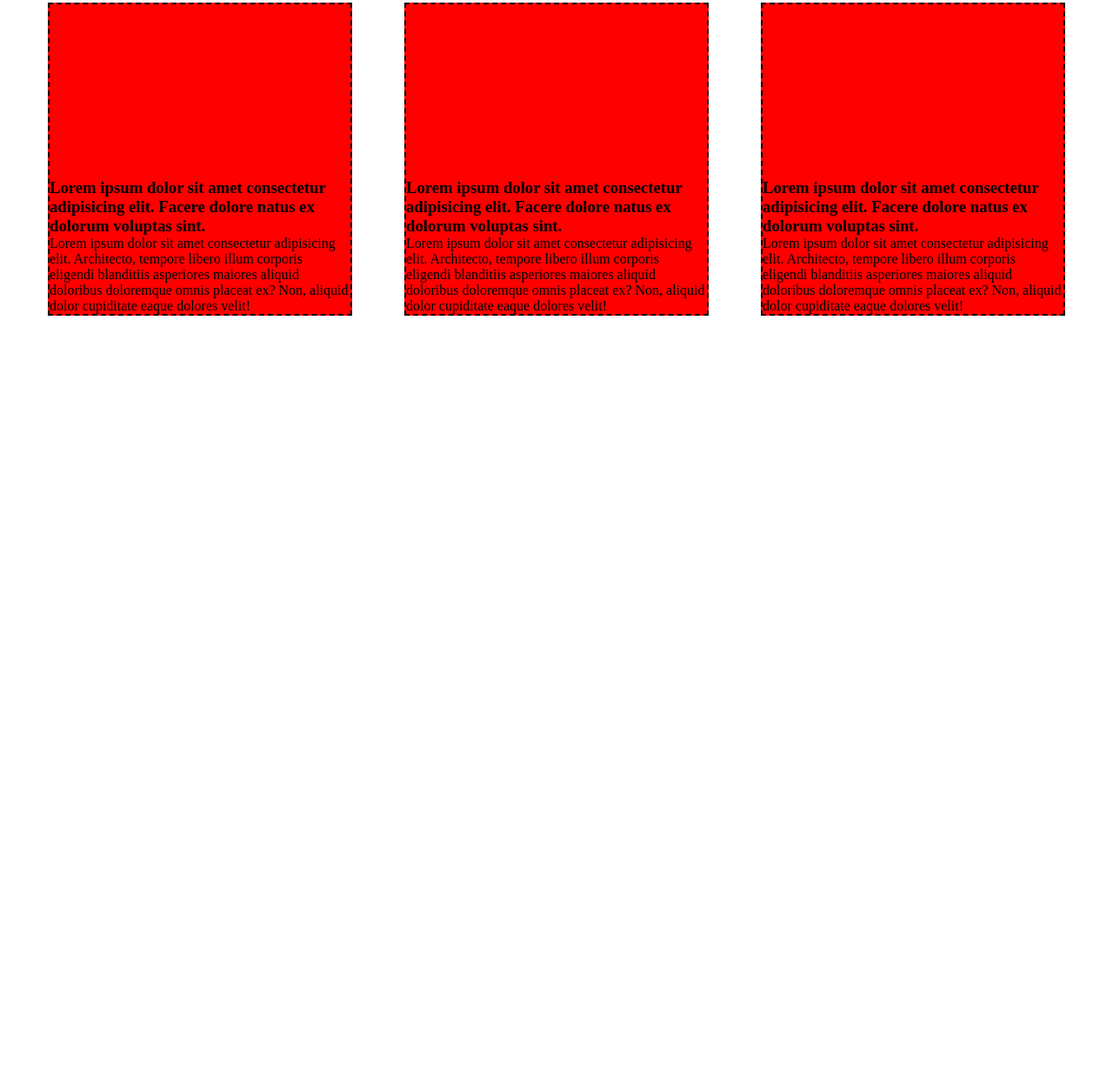
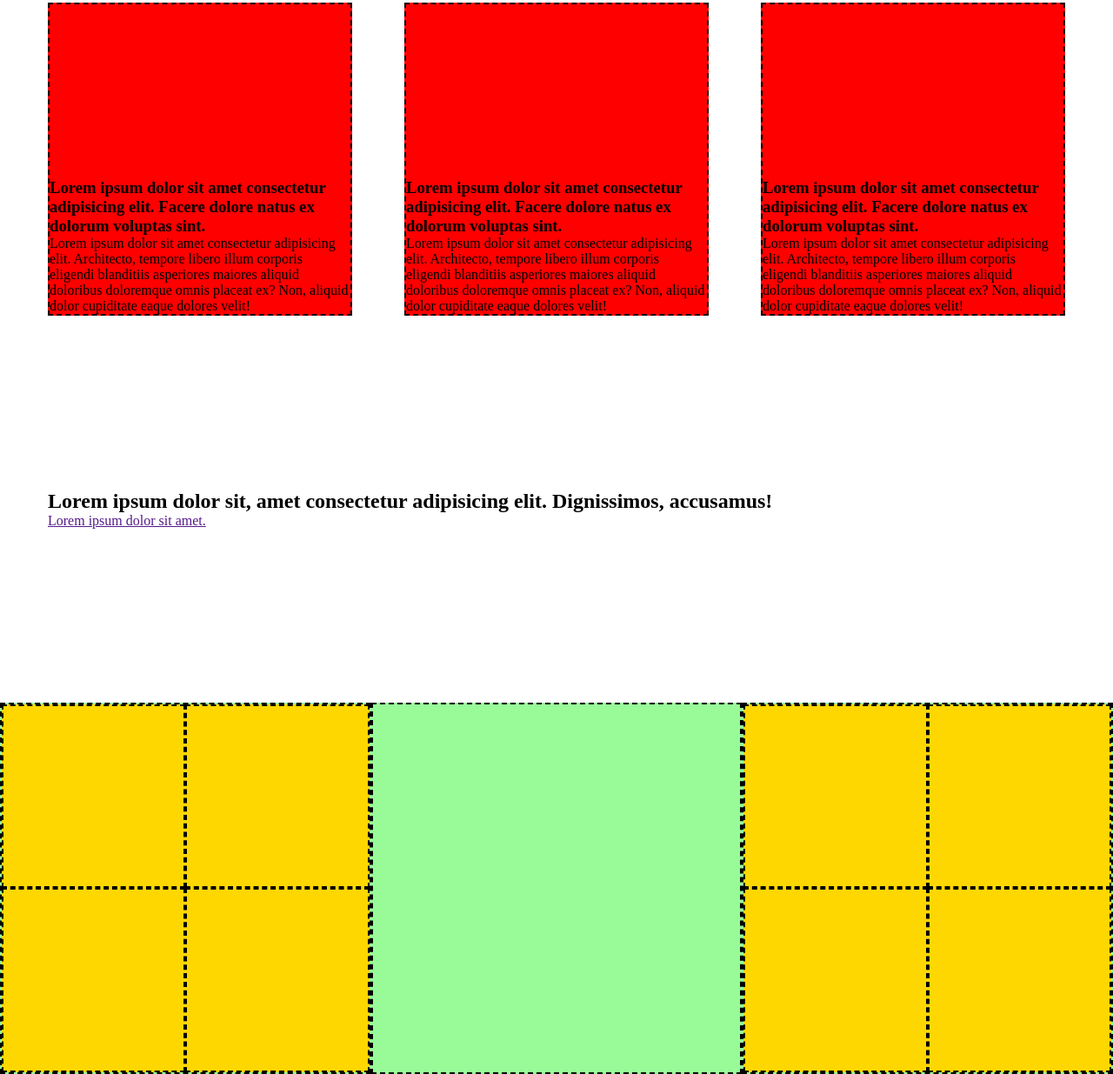
Before and after one commit to francescorocco/htmlcss-dropbox, a plain HTML site: page index.html in a window 1280 px wide. Shown: the part 3814-5049 px from the top of the page at 87% size. Before the commit the page ends 4177 px from the top, so only its background shows below. Drawn offline with Linux system fonts and the light colour scheme.

Commit message:
Section clienti finita

```diff
--- a/css/style.css
+++ b/css/style.css
@@ -61,6 +61,16 @@
     background-color: red;
     border: 2px dashed rgb(0, 0, 0);
     height: 500px;
+}
+
+.debug .square{
+    background-color: palegreen;
+    border: 2px dashed rgb(0, 0, 0);
+}
+
+.debug .small-square{
+    background-color: gold;
+    border: 2px dashed rgb(0, 0, 0);
 }
 
 /* regole di css */
@@ -177,3 +187,15 @@ section{
 .col-img{
     height: 200px;
 }
+
+.square{
+    width: calc(100% / 3);
+    aspect-ratio: 1/1;
+    display: flex;
+    flex-wrap: wrap;
+}
+
+.small-square{
+    width: calc(100% / 2);
+    aspect-ratio: 1/1;
+}
--- a/index.html
+++ b/index.html
@@ -116,8 +116,45 @@
                     <h3>Lorem ipsum dolor sit amet consectetur adipisicing elit. Facere dolore natus ex dolorum voluptas sint.</h3>
                     <p>Lorem ipsum dolor sit amet consectetur adipisicing elit. Architecto, tempore libero illum corporis eligendi blanditiis asperiores maiores aliquid doloribus doloremque omnis placeat ex? Non, aliquid dolor cupiditate eaque dolores velit!</p>
                 </div>
+            </div>
+        </section>
 
+        <section class="small-container section-4">
+            <h2>Lorem ipsum dolor sit, amet consectetur adipisicing elit. Dignissimos, accusamus!</h2>
+            <a href="">Lorem ipsum dolor sit amet.</a>
+        </section>
 
+        <section class="section-5 flex">
+            <div class="square">
+                <div class="small-square">
+
+                </div>
+                <div class="small-square">
+
+                </div>
+                <div class="small-square">
+
+                </div>
+                <div class="small-square">
+
+                </div>
+            </div>
+            <div class="square center-clients">
+
+            </div>
+            <div class="square">
+                <div class="small-square">
+
+                </div>
+                <div class="small-square">
+
+                </div>
+                <div class="small-square">
+
+                </div>
+                <div class="small-square">
+
+                </div>
             </div>
         </section>
 
```
